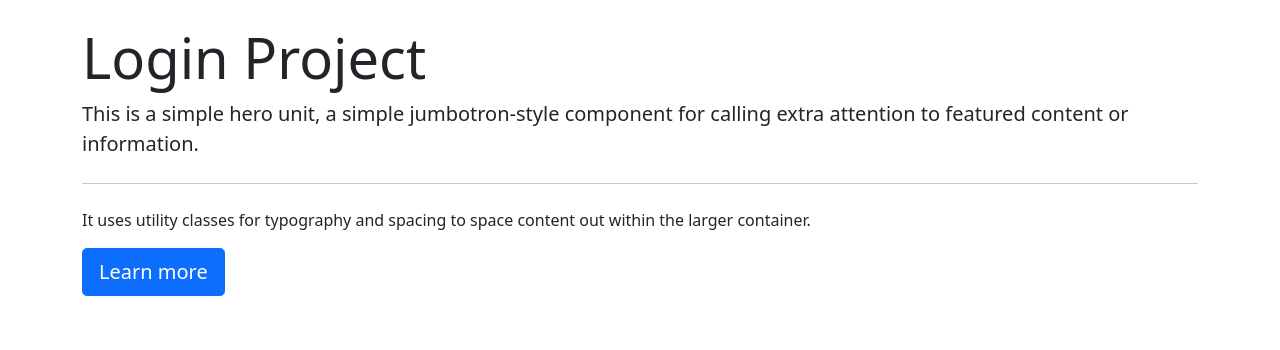
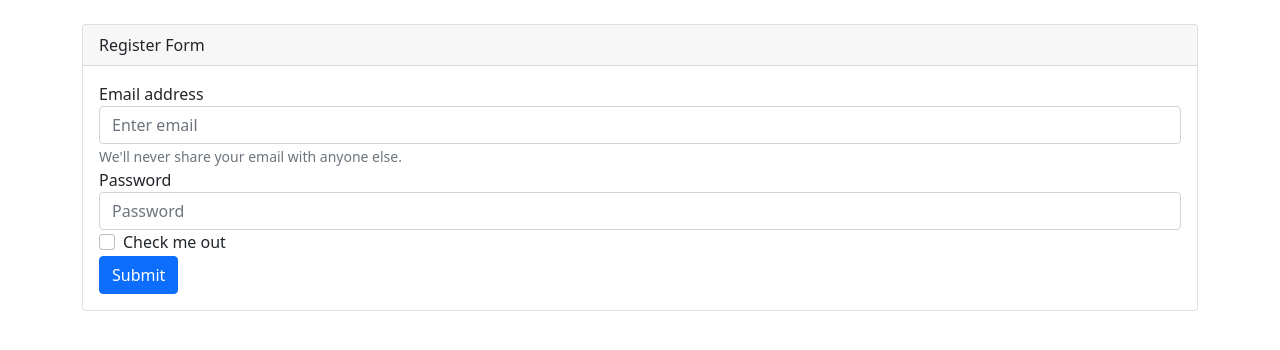
Before and after one commit to thinhphamcs/paw-umass, a Node server app: template views/register.hbs in a window 1280 px wide. Shown: the part 100-450 px from the top of the page. Run offline with Node 20, Linux system fonts and the light colour scheme; the template is opened without the code that fills it, so the values that code supplies are empty.

Commit message:
Added card header and body with form template from bootstrap

```diff
--- a/views/register.hbs
+++ b/views/register.hbs
@@ -23,15 +23,30 @@
     </nav>
 
     <div class="container mt-4">
-        <div class="jumbotron">
-            <h1 class="display-4">Login Project</h1>
-            <p class="lead">This is a simple hero unit, a simple jumbotron-style component for calling extra attention
-                to featured content or information.</p>
-            <hr class="my-4">
-            <p>It uses utility classes for typography and spacing to space content out within the larger container.</p>
-            <p class="lead">
-                <a class="btn btn-primary btn-lg" href="#" role="button">Learn more</a>
-            </p>
+        <div class="card">
+            <div class="card-header">
+                Register Form
+            </div>
+            <div class="card-body">
+                <form>
+                    <div class="form-group">
+                        <label for="exampleInputEmail1">Email address</label>
+                        <input type="email" class="form-control" id="exampleInputEmail1" aria-describedby="emailHelp"
+                            placeholder="Enter email">
+                        <small id="emailHelp" class="form-text text-muted">We'll never share your email with anyone
+                            else.</small>
+                    </div>
+                    <div class="form-group">
+                        <label for="exampleInputPassword1">Password</label>
+                        <input type="password" class="form-control" id="exampleInputPassword1" placeholder="Password">
+                    </div>
+                    <div class="form-check">
+                        <input type="checkbox" class="form-check-input" id="exampleCheck1">
+                        <label class="form-check-label" for="exampleCheck1">Check me out</label>
+                    </div>
+                    <button type="submit" class="btn btn-primary">Submit</button>
+                </form>
+            </div>
         </div>
     </div>
 
```
